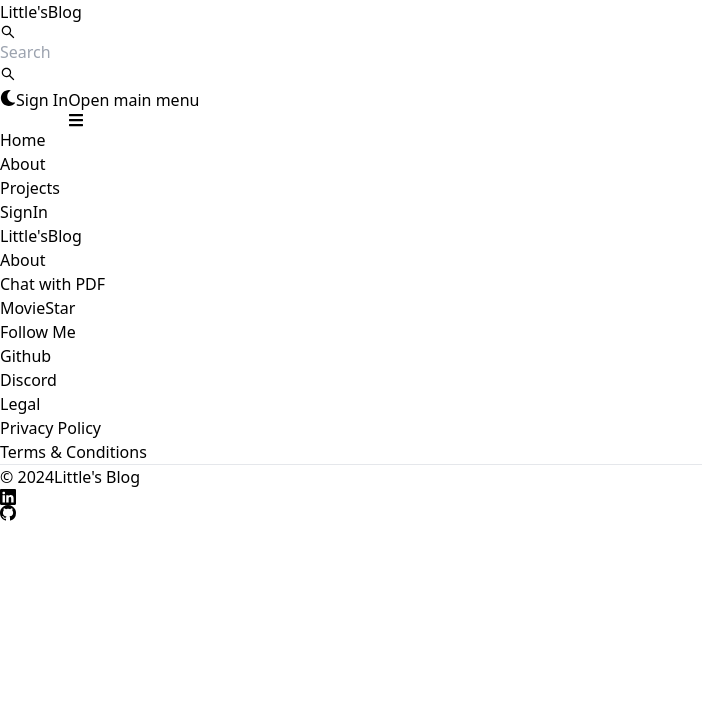
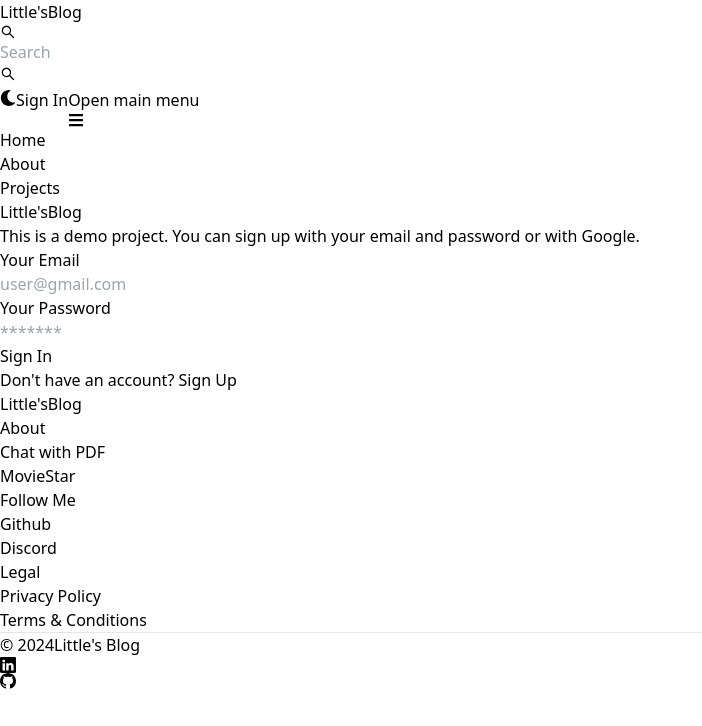
Before and after one commit to steadytaha/Blog, a React (Vite) app in the folder client/: page /signin in a window 1280 px wide. Shown: the top 726 px of the page, without its empty margins (0-702 px from the left). Built offline with nearby package versions, Linux system fonts and the light colour scheme.

Commit message:
Updates on both signing pages.

```diff
--- a/client/src/pages/SignIn.jsx
+++ b/client/src/pages/SignIn.jsx
@@ -1,7 +1,95 @@
-import React from 'react'
+import { Alert, Button, Label, Spinner, TextInput } from 'flowbite-react'
+import React, { useState } from 'react'
+import { Link, useNavigate } from 'react-router-dom'
 
 export default function SignIn() {
+
+  const [formData, setFormData] = useState({});
+  const [errorMessage, setErrorMessage] = useState(null);
+  const [loading, setLoading] = useState(false);
+  const navigate = useNavigate();
+  const handleChange = (e) => {
+    setFormData({...formData, [e.target.id]: e.target.value.trim()})
+  };
+
+  const handleSubmit = async (e) => {
+    e.preventDefault();
+    if (!formData.email || !formData.password) {
+      return setErrorMessage('All fields are required');
+    }
+    try {
+      setLoading(true);
+      setErrorMessage(null);
+      const res = await fetch('/auth/signin', {
+        method: 'POST',
+        headers: {
+          'Content-Type': 'application/json'
+        },
+        body: JSON.stringify(formData)
+      });
+      const data = await res.json();
+      if (data.success === false) {
+        setLoading(false);
+        return setErrorMessage(data.message);
+      }
+      setLoading(false);
+      if (res.ok) {
+        navigate('/');
+      }
+    } catch (error) {
+      setErrorMessage(error.message);
+      setLoading(false);
+    }
+  };
+
   return (
-    <div>SignIn</div>
+    <div className='min-h-screen mt-20'>
+      <div className='flex p-3 max-w-3xl mx-auto flex-col md:flex-row md:items-center gap-5'>
+        {/* Left Side */}
+        <div className='flex-1'>
+          <Link to="/" className='font-bold dark:text-white text-4xl'>
+            <span className='px-2 py-1 bg-gradient-to-r rounded-lg from-green-400 to-blue-700 text-white'>Little's</span>
+            Blog
+          </Link>
+          <p className='text-sm mt-5'>
+            This is a demo project. You can sign up with your email
+            and password or with Google.</p>
+        </div>
+        {/* Right Side */}
+        <div className='flex-1'>
+          <form className='flex flex-col gap-4' onSubmit={handleSubmit}>
+            <div>
+              <Label value='Your Email' />
+              <TextInput type='email' placeholder='user@gmail.com' id='email' onChange={handleChange} />
+            </div>
+            <div>
+              <Label value='Your Password' />
+              <TextInput type='password' placeholder='*******' id='password' onChange={handleChange} />
+            </div>
+            <Button gradientDuoTone='greenToBlue' type='submit' disabled={loading}>
+              {
+                loading ? (
+                  <>
+                    <Spinner size='sm' />
+                    <span className='pl-3'>Loading...</span>
+                  </>
+                ) : 'Sign In'
+              }
+            </Button>
+          </form>
+          <div className="flex gap-2 text-sm mt-5">
+            <span>Don't have an account?</span>
+            <Link to='/signin' className='text-blue-500'> Sign Up</Link>
+          </div>
+          {
+            errorMessage && (
+              <Alert className='mt-5' color='failure'>
+                {errorMessage}
+              </Alert>
+            )
+          }
+        </div>
+      </div>
+    </div>
   )
-}
+};
--- a/client/src/pages/SignUp.jsx
+++ b/client/src/pages/SignUp.jsx
@@ -68,7 +68,7 @@
             </div>
             <div>
               <Label value='Your Password' />
-              <TextInput type='password' placeholder='password' id='password' onChange={handleChange} />
+              <TextInput type='password' placeholder='*******' id='password' onChange={handleChange} />
             </div>
             <Button gradientDuoTone='greenToBlue' type='submit' disabled={loading}>
               {
```
